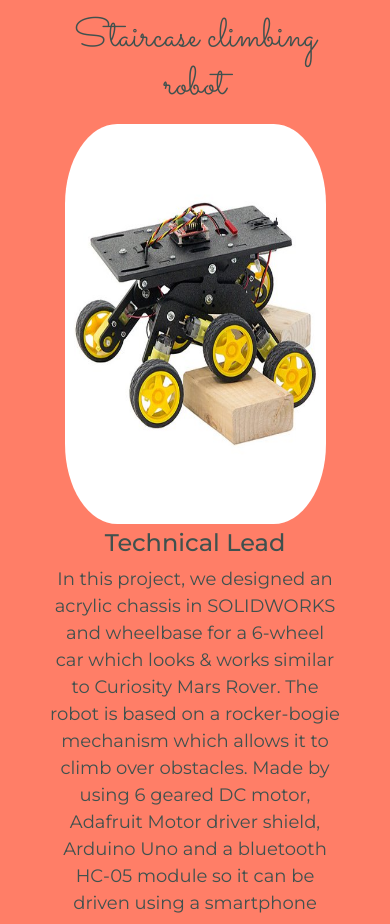
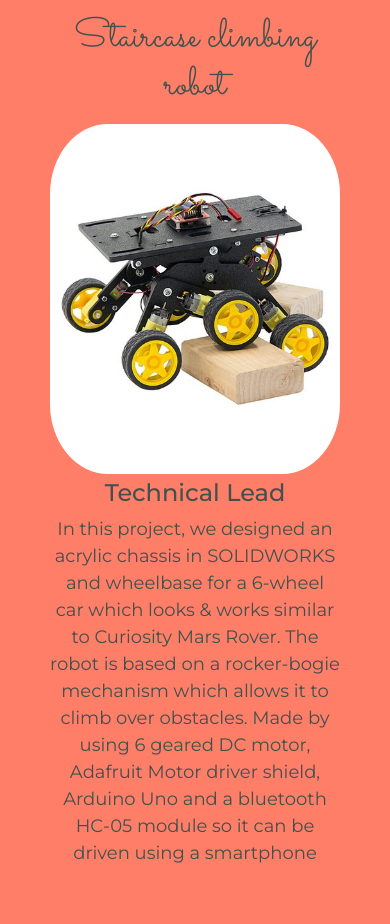
Before and after one commit to Henilshah179/henilshah179.github.io, a plain HTML site: page project.html in a window 390 px wide. Shown: the part 1260-2184 px from the top of the page. Drawn offline with nearby package versions, Linux system fonts and the light colour scheme.

Commit message:
Update styles1.css

```diff
--- a/css/styles1.css
+++ b/css/styles1.css
@@ -359,8 +359,8 @@ hr {
     }
 
     #second-project .small1 {
-        width: 90%;
-        height: 400px;
+        width: 100%;
+        height: 350px;
         text-align: center;
     }
 
```
